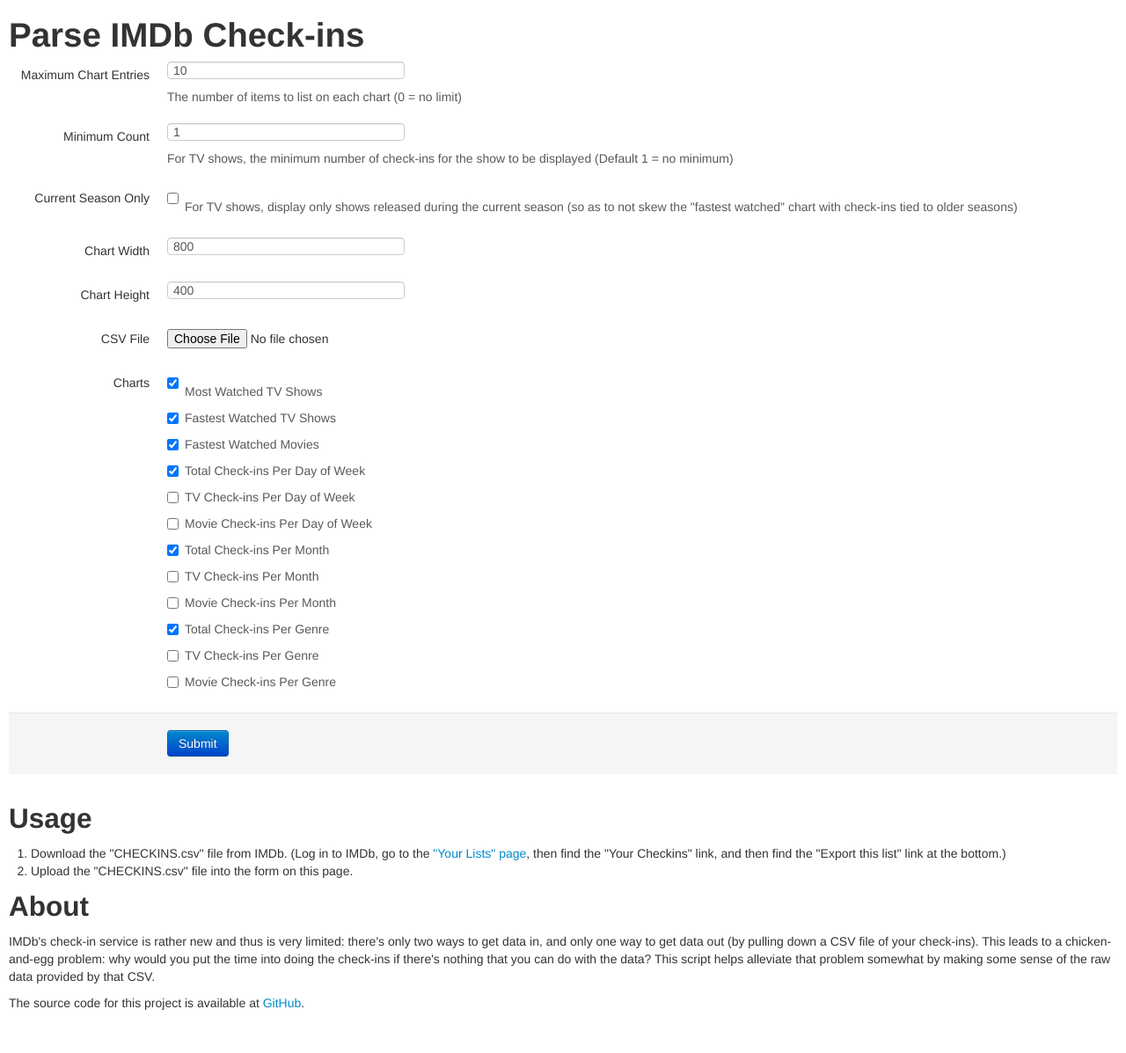
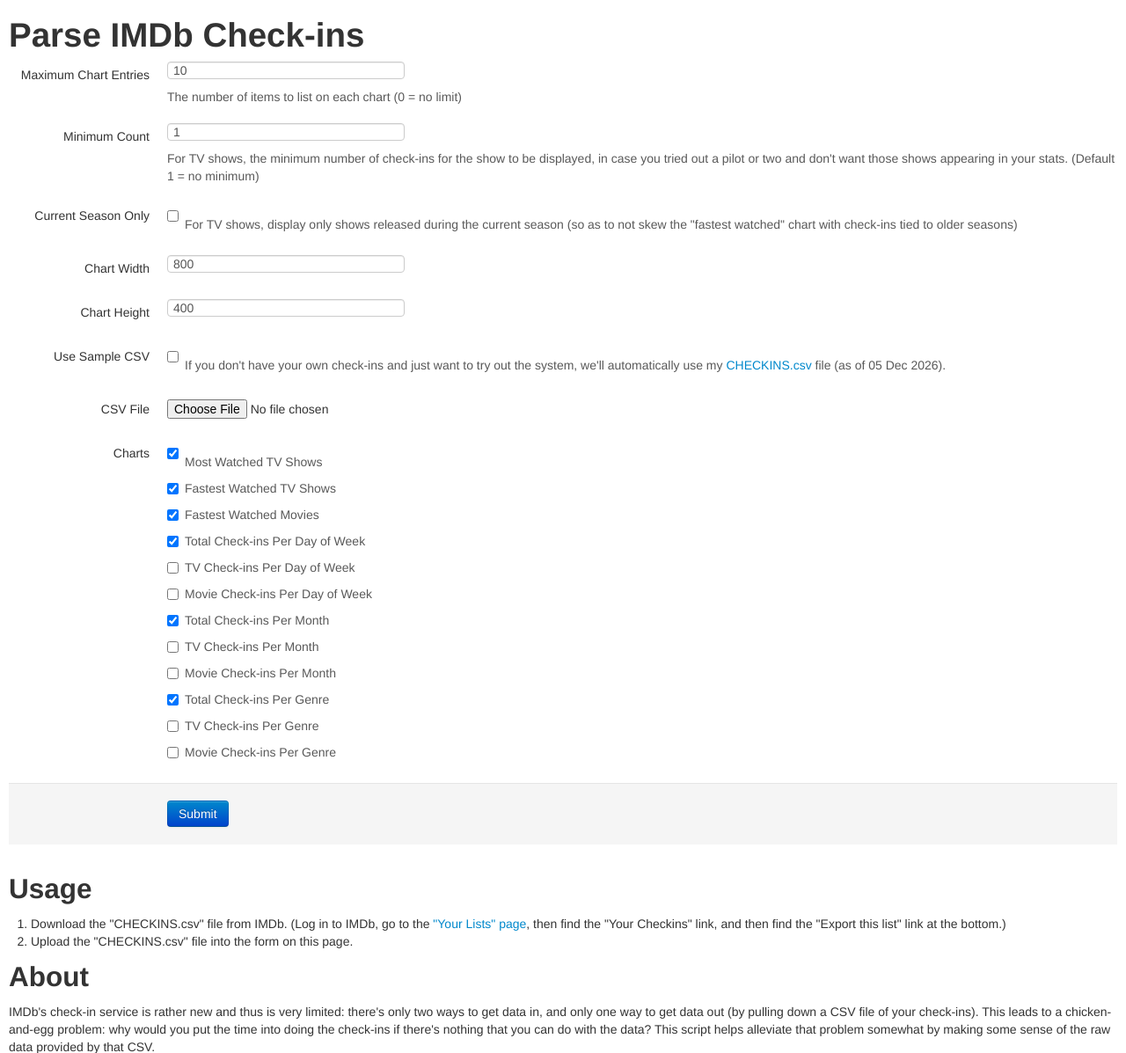
Before and after one commit to curtisgibby/parse_imdb_checkins, a PHP site: page / in a window 1280 px wide. Shown: the top 1197 px of the page at 88% size. Before the commit the page ends 1148 px from the top, so only its background shows below. Run offline with PHP 8.4, Linux system fonts and the light colour scheme; some libraries are stand-ins or nearby versions.

Commit message:
add 'use_sample_csv' option and link;

```diff
--- a/index.php
+++ b/index.php
@@ -12,6 +12,7 @@ $currentSeasonStartDate = $currentSeasonStartDateYear.'-08-20';
 
 $defaults = array(
 	'maximum_chart_entries' => 10,
+	'use_sample_csv' => 0,
 	'current_season_only' => 0,
 	'current_season_start_date' => $currentSeasonStartDate,
 	'minimum_count' => 1,
@@ -55,6 +56,13 @@ if (!empty($options['current_season_only'])) {
 }
 else {
 	$currentSeasonOnly = false;
+}
+
+if (!empty($options['use_sample_csv'])) {
+	$useSampleCSV = true;
+}
+else {
+	$useSampleCSV = false;
 }
 
 if (isset($options['minimum_count']) && is_numeric($options['minimum_count'])) {
@@ -244,7 +252,7 @@ function array_merge_recursive_replace($array1, $array2) {
 
 <html>
 	<head>
-		<title>Parse IMDb Checkins</title>
+		<title>Parse IMDb Check-ins</title>
 		<link href="bootstrap.min.css" rel="stylesheet" media="screen">
 		<script src="//ajax.googleapis.com/ajax/libs/jquery/1.8.0/jquery.min.js" type="text/javascript"></script>
 	</head>
@@ -255,6 +263,14 @@ function array_merge_recursive_replace($array1, $array2) {
 
 
 <?php
+
+if ($useSampleCSV) {
+	if (empty($_POST)) {
+		$_POST = 'not empty!';
+	}
+
+	$_FILES['csv_file']['tmp_name'] = 'CHECKINS.csv';
+}
 
 if (!empty($_POST)):
 
@@ -489,7 +505,7 @@ endif;
 				<label class="control-label" for="minimum_count">Minimum Count</label>
 				<div class="controls">
 					<input type="number" class="input-xlarge" id="minimum_count" name="minimum_count" value="<?php echo $options['minimum_count']?>">
-					<p class="help-block">For TV shows, the minimum number of check-ins for the show to be displayed (Default 1 = no minimum)</p>
+					<p class="help-block">For TV shows, the minimum number of check-ins for the show to be displayed, in case you tried out a pilot or two and don't want those shows appearing in your stats. (Default 1 = no minimum)</p>
 				</div>
 			</div>
 			<div class="control-group">
@@ -521,6 +537,15 @@ endif;
 				</div>
 			</div>
 			<div class="control-group">
+				<label class="control-label" for="use_sample_csv">Use Sample CSV</label>
+				<div class="controls">
+					<label class="checkbox">
+						<input type="checkbox" id="use_sample_csv" name="use_sample_csv"<?php echo (!empty($options['use_sample_csv']) ? ' checked="checked"': ''); ?>>
+						<p class="help-block">If you don't have your own check-ins and just want to try out the system, we'll automatically use my <a href="CHECKINS.csv">CHECKINS.csv</a> file (as of <?php echo date("d M Y", filemtime("CHECKINS.csv"))?>).</p>
+					</label>
+				</div>
+			</div>
+			<div class="control-group" id="csv_file_div">
 				<label class="control-label" for="csv_file">CSV File</label>
 				<div class="controls">
 					<input class="input-file" id="csv_file" name="csv_file" type="file">
@@ -564,6 +589,15 @@ endif;
 					$("#current_season_start_date_div").hide('slow');
 				};
 			}).change();
+
+			$("#use_sample_csv").change( function () {
+				if (!$(this).is(":checked")) {
+					$("#csv_file_div").show('slow');
+				}
+				else{
+					$("#csv_file_div").hide('slow');
+				};
+			}).change();
 		});
 	</script>
 </body>
```
